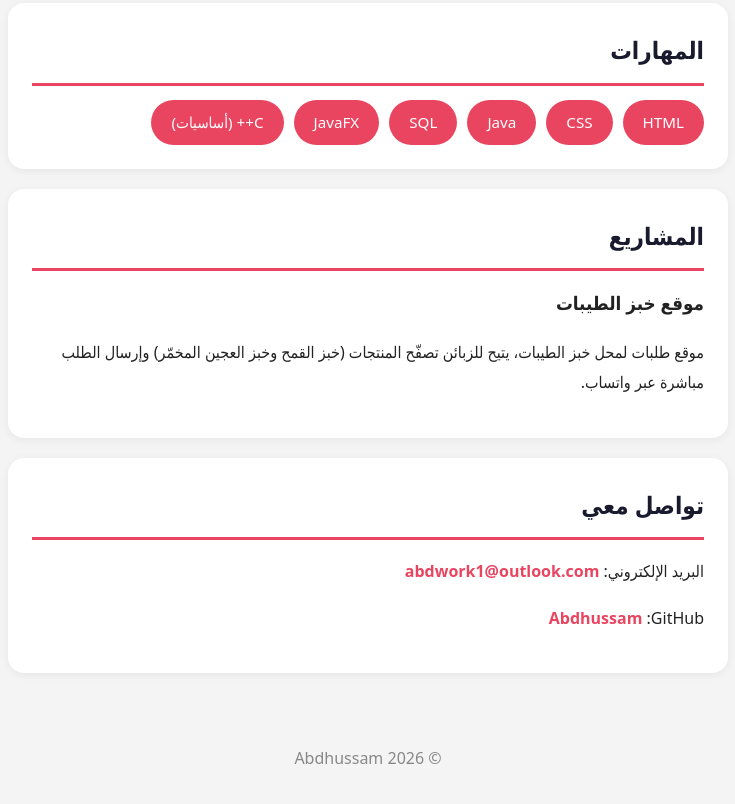
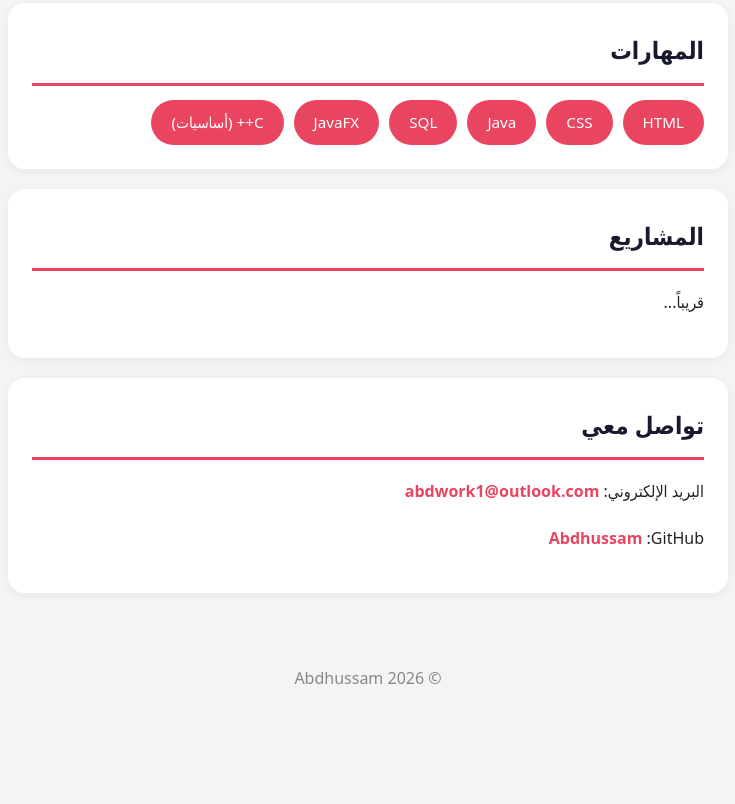
Before and after one commit to Abdhussam/portfolio, a plain HTML site: page index.html in a window 1280 px wide. Shown: the part 697-1501 px from the top of the page, without its empty margins (272-1007 px from the left). After the commit the page ends 1421 px from the top, so only its background shows below. Drawn offline with Linux system fonts and the light colour scheme.

Commit message:
index.html

```diff
--- a/index.html
+++ b/index.html
@@ -56,12 +56,7 @@
 
   <section class="card">
     <h2 data-ar="المشاريع" data-en="Projects"></h2>
-    <h3 data-ar="موقع خبز الطيبات" data-en="Tayyibat Bread Website"></h3>
-    <p data-ar="موقع طلبات لمحل خبز الطيبات، يتيح للزبائن تصفّح المنتجات (خبز القمح وخبز العجين المخمّر) وإرسال الطلب مباشرة عبر واتساب."
-       data-en="An ordering website for Tayyibat Bread shop. Customers can browse the products (wheat bread and sourdough) and send their order directly via WhatsApp."></p>
-    <!-- لما يكون عندك رابط الموقع، أضف هاد السطر:
-    <a href="رابط_الموقع" target="_blank" data-ar="زيارة الموقع" data-en="Visit Website"></a>
-    -->
+    <p data-ar="قريباً..." data-en="Coming soon..."></p>
   </section>
 
   <section class="card">
```
